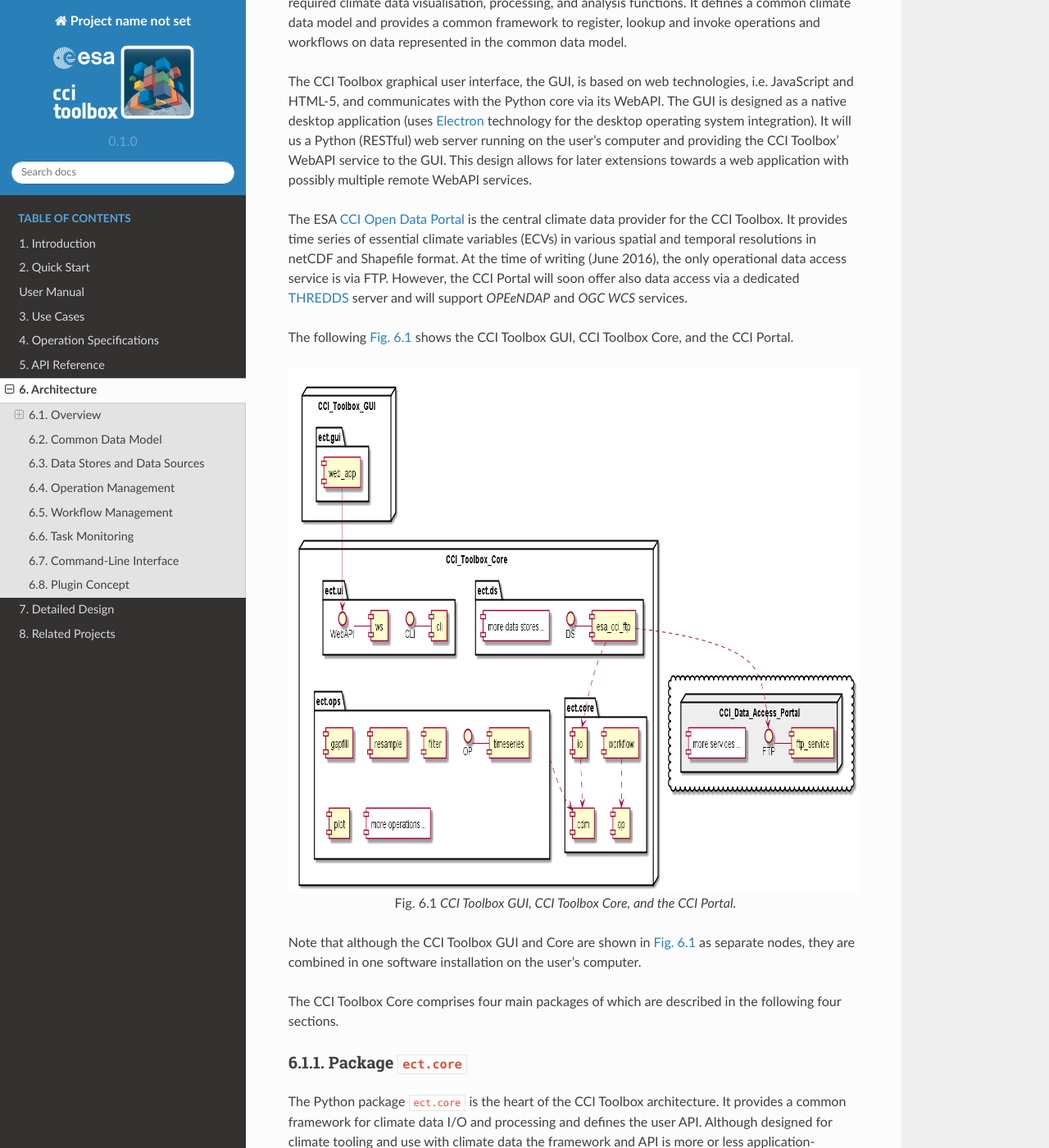
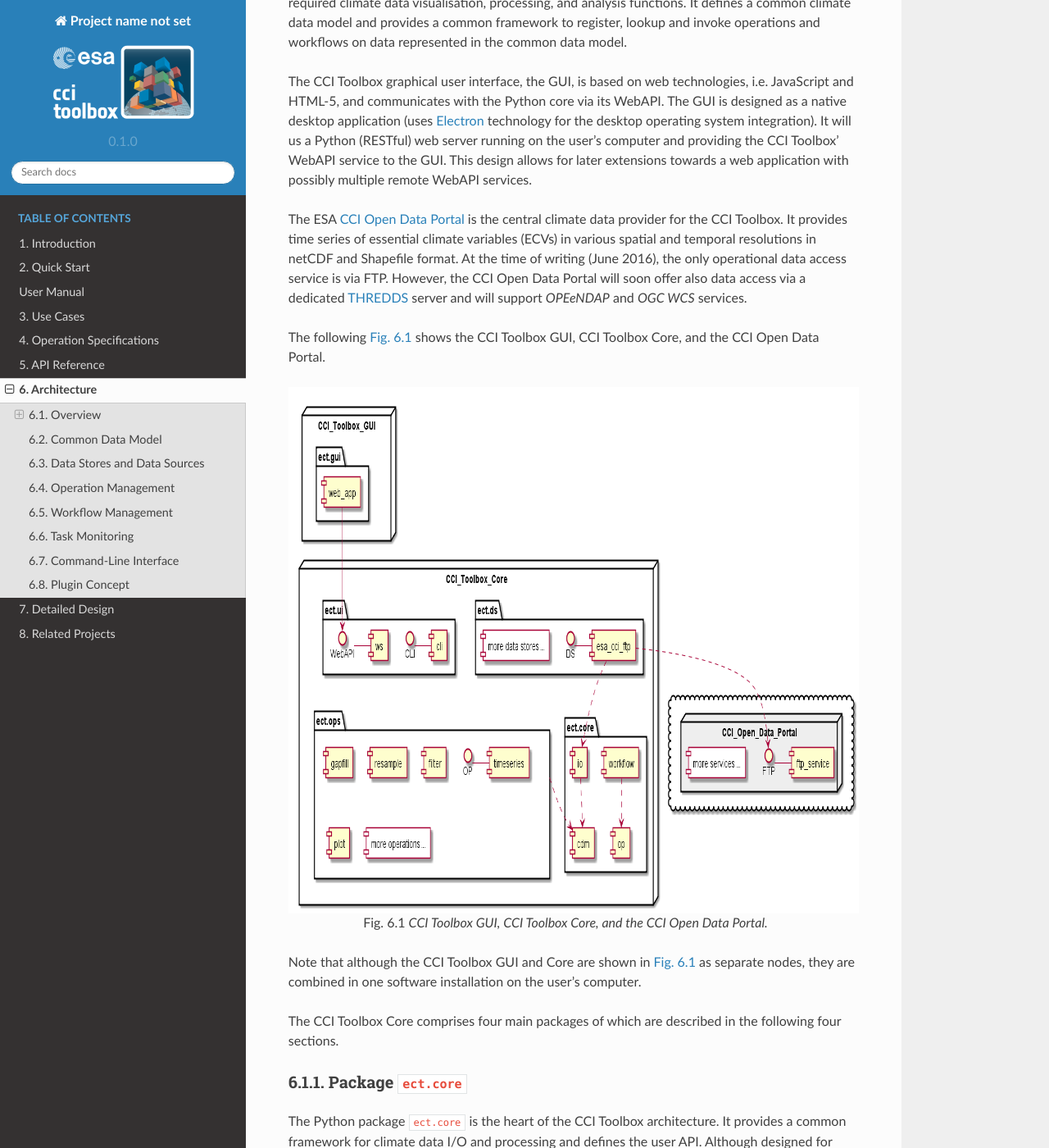
Before and after one commit to CCI-Tools/cate, a Sphinx documentation site: the page built from doc/source/architecture.rst, in a window 1280 px wide and 1400 px high, scrolled down 608 px. Shown: the whole window at 82% size. Built offline with Sphinx 7.4.7 and the Read the Docs theme 2.0.0, drawn with Linux system fonts in a browser that asks for light colours; some of the changed text lies outside the part shown.

Commit message:
used term "CCI Open Data Portal"

```diff
--- a/doc/source/architecture.rst
+++ b/doc/source/architecture.rst
@@ -37,10 +37,10 @@ extensions towards a web application with possibly multiple remote WebAPI servic
 
 The ESA `CCI Open Data Portal`_ is the central climate data provider for the CCI Toolbox. It provides time series of essential
 climate variables (ECVs) in various spatial and temporal resolutions in netCDF and Shapefile format. At the time of
-writing (June 2016), the only operational data access service is via FTP. However, the CCI Portal will soon offer
+writing (June 2016), the only operational data access service is via FTP. However, the CCI Open Data Portal will soon offer
 also data access via a dedicated THREDDS_ server and will support *OPEeNDAP* and *OGC WCS* services.
 
-The following :numref:`uml_modules` shows the CCI Toolbox GUI, CCI Toolbox Core, and the CCI Portal.
+The following :numref:`uml_modules` shows the CCI Toolbox GUI, CCI Toolbox Core, and the CCI Open Data Portal.
 
 .. _uml_modules:
 
@@ -48,7 +48,7 @@ The following :numref:`uml_modules` shows the CCI Toolbox GUI, CCI Toolbox Core,
    :scale: 100 %
    :align: center
 
-   CCI Toolbox GUI, CCI Toolbox Core, and the CCI Portal.
+   CCI Toolbox GUI, CCI Toolbox Core, and the CCI Open Data Portal.
 
 Note that although the CCI Toolbox GUI and Core are shown in :numref:`uml_modules` as separate nodes, they are combined in
 one software installation on the user's computer.
@@ -99,7 +99,7 @@ Package ``ect.ds``
 
 The Python package ``ect.ds`` contains specific climate data stores (DS). Every module in this package is
 dedicated to a specific data store. The ``esa_cci_ftp`` module provides the data store that represents the
-ESA CCI Data Access Portal's FTP data.
+ESA CCI Open Data Portal's FTP data.
 
 The package ``ect.ds`` is a *plugin* package. The modules in ``ect.ds`` are activated during installation
 and their data sources are registered once the module is imported. In fact, no module in package ``ect.core``
@@ -225,8 +225,8 @@ The CCI Toolbox ``io`` module comprises the following abstract types:
 
 The ``DataStoreRegistry`` manages the set of currently known data stores. The default data store registry is accessible
 via the variable ``DATA_STORE_REGISTRY``. Plugins may register new data stores here. There will be at least one
-data store available which is by default the data store that mirrors parts of the CCI Portal's FTP tree on the user's
-computer.
+data store available which is by default the data store that mirrors parts of the FTP tree of CCI Open Data Portal
+on the user's computer.
 
 The ``DataStore.query()`` allows for querying a data store for data sources given some optional constraints.
 
--- a/doc/source/introduction.rst
+++ b/doc/source/introduction.rst
@@ -17,8 +17,8 @@ System that supports the UNFCCC_, the United Nations Framework Convention on Cli
 
 In the ESA CCI programme **14 Essential Climate Variables** (ECV) are produced by individual expert teams,
 and cross-cutting activities provide coordination, harmonisation and support. The **CCI Toolbox** and the
-**CCI Data Access Portal** are the two main technical support projects within the programme.
-The CCI Data Access Portal will provide a single point of harmonised access to a subset of mature and validated
+**CCI Open Data Portal** are the two main technical support projects within the programme.
+The CCI Open Data Portal will provide a single point of harmonised access to a subset of mature and validated
 ECV-related data products. The CCI Toolbox will provide tools that support visualisation, analysis and processing across
 CCI and other climate data products. With these two technical cross cutting activities ESA is providing an interface
 between its CCI projects and the ECVs generated there, and the wider climate change user community
```
Also changed, not shown: doc/source/_static/uml/io_file_set.png, doc/source/_static/uml/io_file_set.svg, doc/source/_static/uml/modules.png, doc/source/_static/uml/modules.svg, 2 other files.
